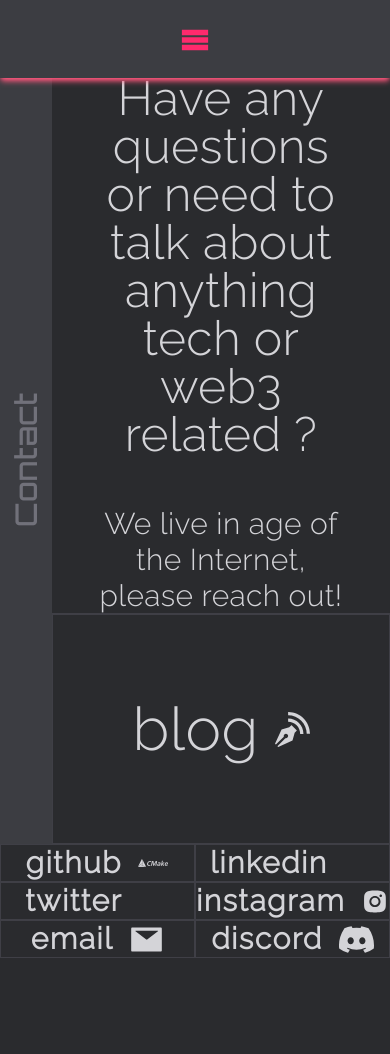
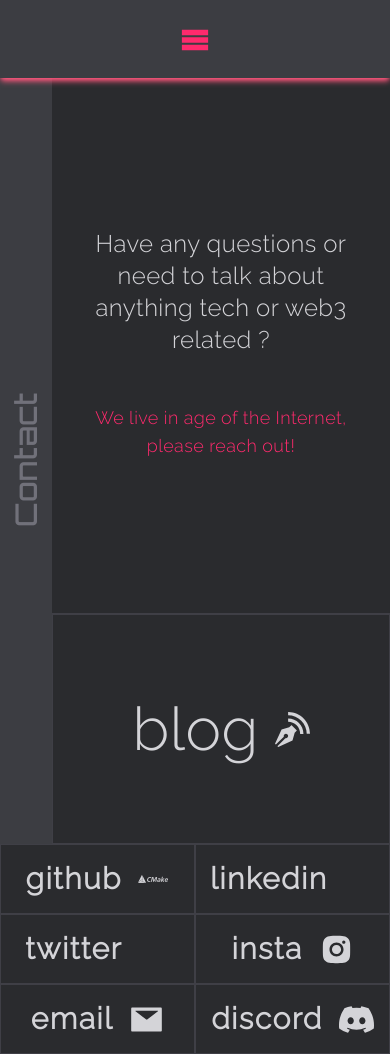
Before and after one commit to gopiinho/devProfile, a Next.js app: page /contact in a window 390 px wide. Before the commit the page ends 958 px from the top, so only its background shows below. Built offline with nearby package versions, Linux system fonts and the light colour scheme; a web font is replaced by a local one.

Commit message:
Fix: Contact page mobile font size

```diff
--- a/pages/contact.jsx
+++ b/pages/contact.jsx
@@ -29,12 +29,12 @@ const Contact = () => {
               Contact
             </h2>
             <div className="flex flex-col w-full">
-              <div className="h-[70%] w-[80%] m-auto font-rale text-center flex flex-col gap-12 justify-center items-center">
-                <p className="text-5xl">
+              <div className="h-[70%] w-[80%] md:w-[90%] sm:w-[90%] m-auto font-rale text-center flex flex-col gap-12 justify-center items-center">
+                <p className="lg:text-5xl md:text-3xl sm:text-2xl">
                   Have any questions or need to talk about anything tech or web3
                   related ?
                 </p>
-                <p className="text-3xl">
+                <p className="lg:text-3xl md:text-3xl sm:text-lg text-[#ff2a6d]">
                   {" "}
                   We live in age of the Internet, please reach out!
                 </p>
@@ -59,7 +59,7 @@ const Contact = () => {
               href="https://github.com/igopib"
               target="_blank"
               rel="noopener noreferrer"
-              className="flex gap-4 items-center justify-center hover:bg-zinc-900 border border-zinc-700 hover:text-[#ff2a6d] transform duration-300"
+              className="flex gap-4 py-4 items-center justify-center hover:bg-zinc-900 border border-zinc-700 hover:text-[#ff2a6d] transform duration-300"
             >
               github
               <div className="devicon-github-plain text-3xl"></div>
@@ -68,7 +68,7 @@ const Contact = () => {
               href="https://www.linkedin.com/in/gopinho/"
               target="_blank"
               rel="noopener noreferrer"
-              className="flex gap-4 items-center justify-center hover:bg-zinc-900 border border-zinc-700 hover:text-[#ff2a6d] transform duration-300"
+              className="flex gap-4 py-4 items-center justify-center hover:bg-zinc-900 border border-zinc-700 hover:text-[#ff2a6d] transform duration-300"
             >
               linkedin
               <div className="devicon-linkedin-plain text-3xl"></div>
@@ -77,7 +77,7 @@ const Contact = () => {
               href="https://twitter.com/gopiinho"
               target="_blank"
               rel="noopener noreferrer"
-              className="flex gap-4 items-center justify-center hover:bg-zinc-900 border border-zinc-700 hover:text-[#ff2a6d] transform duration-300"
+              className="flex gap-4 py-4 items-center justify-center hover:bg-zinc-900 border border-zinc-700 hover:text-[#ff2a6d] transform duration-300"
             >
               twitter
               <div className="devicon-twitter-plain text-3xl"></div>
@@ -86,23 +86,23 @@ const Contact = () => {
               href="https://www.instagram.com/gopiinho/"
               target="_blank"
               rel="noopener noreferrer"
-              className="flex gap-4 items-center justify-center hover:bg-zinc-900 border border-zinc-700 hover:text-[#ff2a6d] transform duration-300"
+              className="flex gap-4 py-4 items-center justify-center hover:bg-zinc-900 border border-zinc-700 hover:text-[#ff2a6d] transform duration-300"
             >
-              instagram
+              insta
               <AiFillInstagram size={35} />
             </Link>
             <Link
               href="mailto:gopinho@protonmail.com"
               target="_blank"
               rel="noopener noreferrer"
-              className="flex gap-4 items-center justify-center hover:bg-zinc-900 border border-zinc-700 hover:text-[#ff2a6d] transform duration-300"
+              className="flex gap-4 py-4 items-center justify-center hover:bg-zinc-900 border border-zinc-700 hover:text-[#ff2a6d] transform duration-300"
             >
               email
               <AiFillMail size={35} />
             </Link>
             <h3
               onClick={() => setLinkText("Gopinho#6037")}
-              className="flex gap-4 items-center justify-center cursor-pointer hover:bg-zinc-900 border border-zinc-700 select-text hover:text-[#ff2a6d] transform duration-300"
+              className="flex gap-4 py-4 items-center justify-center cursor-pointer hover:bg-zinc-900 border border-zinc-700 select-text hover:text-[#ff2a6d] transform duration-300"
             >
               {linkText}
               <BsDiscord size={35} />
```
